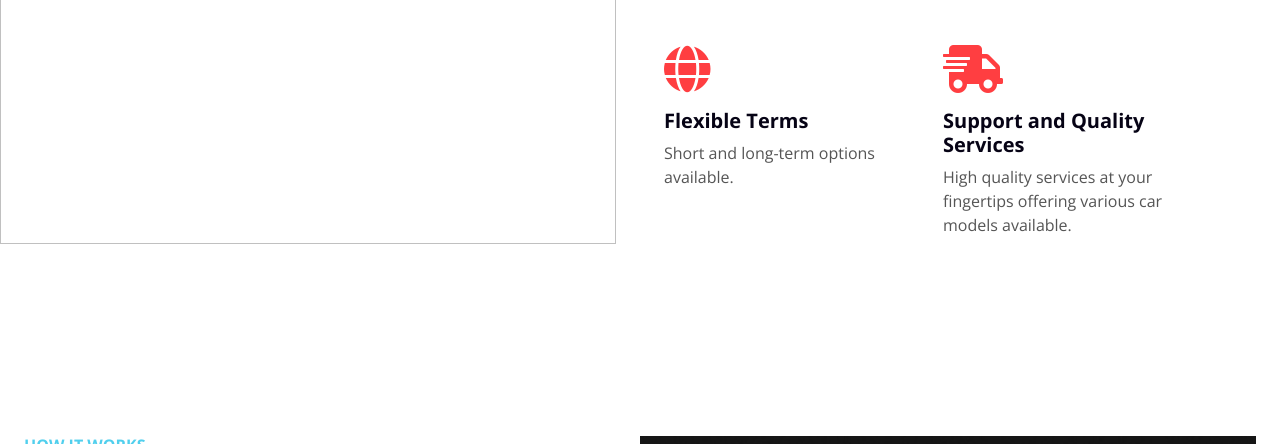
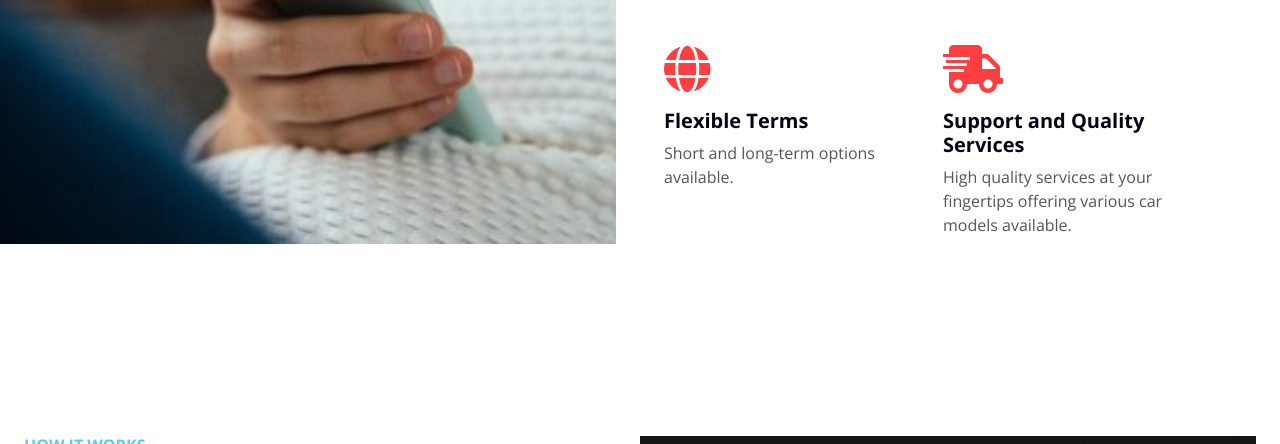
Before and after one commit to sknrendra/mdms-logistica, an Eleventy site: page service/corporate.html in a window 1280 px wide. Shown: the part 825-1269 px from the top of the page. Built offline with nearby package versions, Linux system fonts and the light colour scheme; Eleventy itself is replaced by a stand-in of ours; files that its build step writes are made by us from their sources.

Commit message:
feat: updated missing images

```diff
--- a/service/corporate.html
+++ b/service/corporate.html
@@ -15,7 +15,7 @@ header:
         <div class="row g-5 mx-lg-0">
             <div class="col-lg-6 ps-lg-0 wow fadeInLeft" data-wow-delay="0.1s">
                 <div class="overflow-hidden" style="height: 59vh;">
-                    <img class=" img-fluid w-100 h-100" src="/img/browsing.jpg" style="object-fit: cover;" alt="">
+                    <img class=" img-fluid w-100 h-100" src="/img/service-1.jpg" style="object-fit: cover;" alt="">
                 </div>
             </div>
             <div class="col-lg-6 about-text wow fadeInUp d-flex align-items-center" data-wow-delay="0.3s">
```
Also changed, not shown: how-it-works/car-delivery.html (+1 -1 lines), how-it-works/car-inspection.html (+1 -1 lines), service/individual.html (+1 -1 lines).
